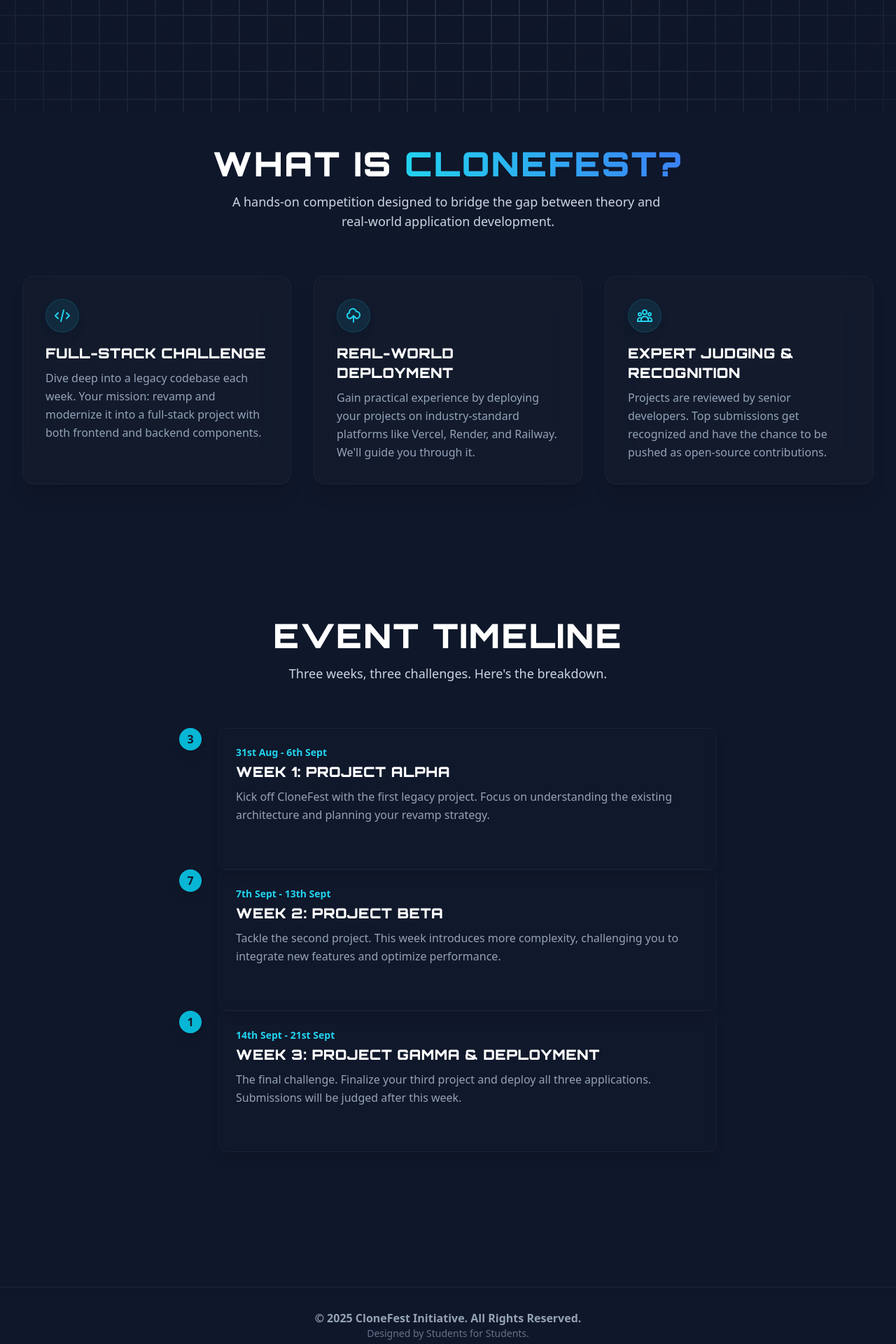
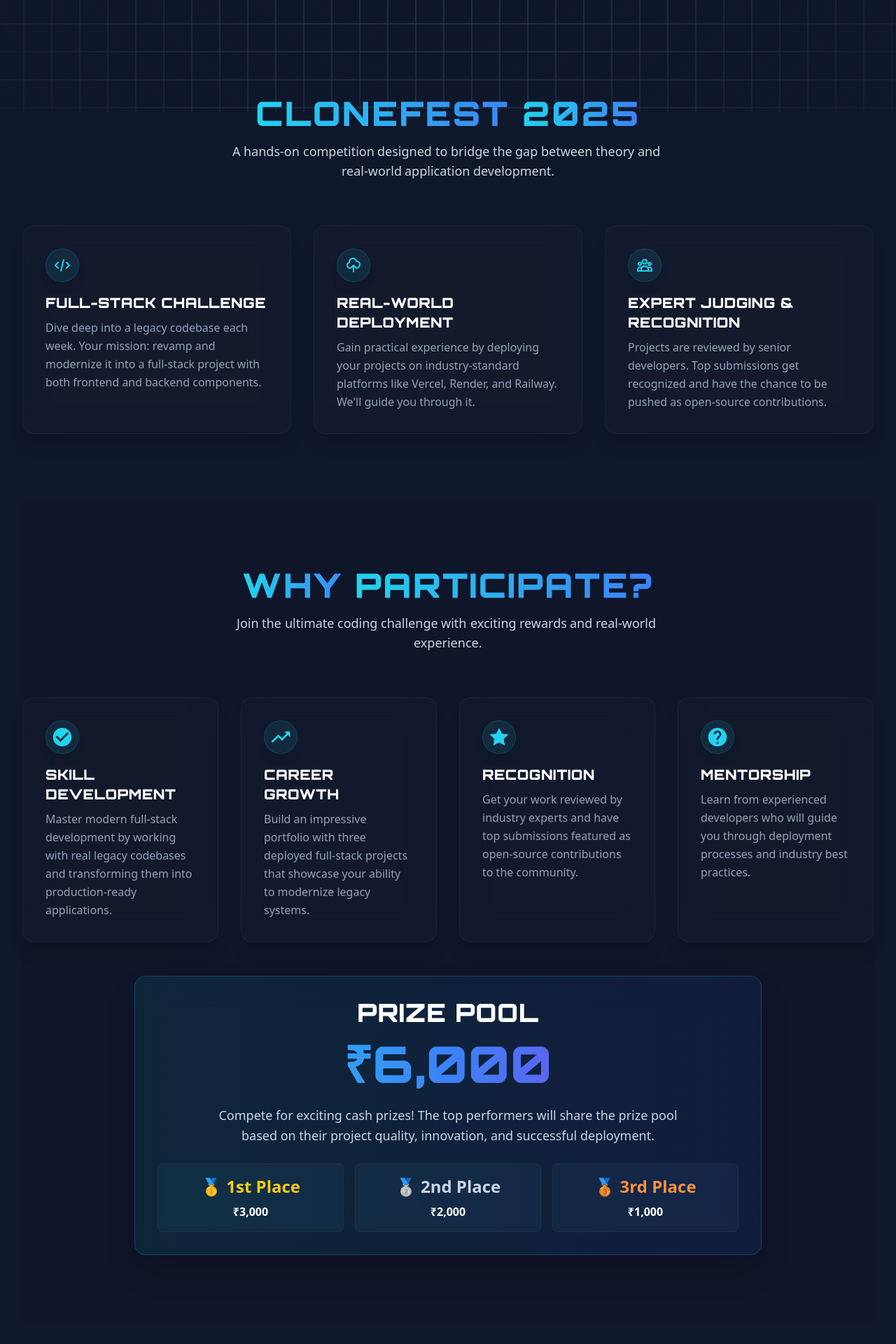
Before and after one commit to Lonecoder1109/CloneFest2025, a React (Vite) app: page / in a window 1280 px wide. Shown: the part 640-2560 px from the top of the page at 70% size. Built offline with nearby package versions, Linux system fonts and the light colour scheme.

Commit message:
temp updates

```diff
--- a/App.tsx
+++ b/App.tsx
@@ -1,7 +1,7 @@
 import React, { useState } from 'react';
 import { Header } from './components/Header';
 import { Hero } from './components/Hero';
-import { About } from './components/About';
+import { About, WhyParticipate } from './components/About';
 import { Timeline } from './components/Timeline';
 import { Footer } from './components/Footer';
 import { Auth } from './components/Auth';
@@ -28,6 +28,7 @@ const App: React.FC = () => {
           <main className="relative z-10 container mx-auto px-6 md:px-8 pt-20">
             <Hero onNavigateToAuth={handleNavigateToAuth} />
             <About />
+            <WhyParticipate />
             <Timeline />
           </main>
           <Footer />
--- a/components/About.tsx
+++ b/components/About.tsx
@@ -23,11 +23,11 @@ export const About: React.FC = () => {
         <section id="about" className="py-24">
             <div className="text-center mb-16">
                 <BlurText
-                    text="What is CloneFest?"
+                    text="CloneFest 2025"
                     delay={150}
                     animateBy="words"
                     direction="top"
-                    gradientWords={["CloneFest"]}
+                    gradientWords={["CloneFest", "2025"]}
                     className="font-orbitron text-4xl md:text-5xl font-bold text-white uppercase tracking-wider"
                 />
                 <div className="mt-4">
@@ -60,3 +60,84 @@ export const About: React.FC = () => {
         </section>
     );
 }
+
+// Why Participate Section Component
+export const WhyParticipate: React.FC = () => {
+    return (
+        <section id="why-participate" className="py-24 bg-slate-900/20">
+            <div className="text-center mb-16">
+                <BlurText
+                    text="Why Participate?"
+                    delay={150}
+                    animateBy="words"
+                    direction="top"
+                    gradientWords={["Why", "Participate"]}
+                    className="font-orbitron text-4xl md:text-5xl font-bold text-white uppercase tracking-wider"
+                />
+                <div className="mt-4">
+                    <BlurText
+                        text="Join the ultimate coding challenge with exciting rewards and real-world experience."
+                        delay={100}
+                        animateBy="words"
+                        direction="top"
+                        className="max-w-2xl mx-auto text-lg text-slate-300"
+                    />
+                </div>
+            </div>
+
+            <div className="grid grid-cols-1 md:grid-cols-2 lg:grid-cols-4 gap-8 mb-12">
+                <FeatureCard
+                    icon={<svg className="w-8 h-8" fill="currentColor" viewBox="0 0 24 24"><path d="M12 2C6.48 2 2 6.48 2 12s4.48 10 10 10 10-4.48 10-10S17.52 2 12 2zm-2 15l-5-5 1.41-1.41L10 14.17l7.59-7.59L19 8l-9 9z"/></svg>}
+                    title="Skill Development"
+                    description="Master modern full-stack development by working with real legacy codebases and transforming them into production-ready applications."
+                />
+                <FeatureCard
+                    icon={<svg className="w-8 h-8" fill="currentColor" viewBox="0 0 24 24"><path d="M16 6l2.29 2.29-4.88 4.88-4-4L2 16.59 3.41 18l6-6 4 4 6.3-6.29L22 12V6z"/></svg>}
+                    title="Career Growth"
+                    description="Build an impressive portfolio with three deployed full-stack projects that showcase your ability to modernize legacy systems."
+                />
+                <FeatureCard
+                    icon={<svg className="w-8 h-8" fill="currentColor" viewBox="0 0 24 24"><path d="M12 2l3.09 6.26L22 9.27l-5 4.87 1.18 6.88L12 17.77l-6.18 3.25L7 14.14 2 9.27l6.91-1.01L12 2z"/></svg>}
+                    title="Recognition"
+                    description="Get your work reviewed by industry experts and have top submissions featured as open-source contributions to the community."
+                />
+                <FeatureCard
+                    icon={<svg className="w-8 h-8" fill="currentColor" viewBox="0 0 24 24"><path d="M12 2C6.48 2 2 6.48 2 12s4.48 10 10 10 10-4.48 10-10S17.52 2 12 2zm1 17h-2v-2h2v2zm2.07-7.75l-.9.92C13.45 12.9 13 13.5 13 15h-2v-.5c0-1.1.45-2.1 1.17-2.83l1.24-1.26c.37-.36.59-.86.59-1.41 0-1.1-.9-2-2-2s-2 .9-2 2H8c0-2.21 1.79-4 4-4s4 1.79 4 4c0 .88-.36 1.68-.93 2.25z"/></svg>}
+                    title="Mentorship"
+                    description="Learn from experienced developers who will guide you through deployment processes and industry best practices."
+                />
+            </div>
+
+            {/* Prize Pool Section */}
+            <div className="max-w-4xl mx-auto">
+                <div className="bg-gradient-to-r from-cyan-500/10 to-blue-600/10 backdrop-blur-xl border border-cyan-400/20 rounded-2xl p-8 text-center shadow-2xl">
+                    <div className="mb-6">
+                        <h3 className="font-orbitron text-3xl md:text-4xl font-bold text-white mb-4 uppercase tracking-wide">
+                            Prize Pool
+                        </h3>
+                        <div className="text-6xl md:text-7xl font-black text-transparent bg-clip-text bg-gradient-to-r from-cyan-400 via-blue-500 to-purple-600 font-orbitron">
+                            ₹6,000
+                        </div>
+                    </div>
+                    <p className="font-inter text-lg text-slate-300 leading-relaxed max-w-2xl mx-auto">
+                        Compete for exciting cash prizes! The top performers will share the prize pool based on their project quality, innovation, and successful deployment.
+                    </p>
+                    <div className="mt-6 grid grid-cols-1 md:grid-cols-3 gap-4 text-center">
+                        <div className="bg-slate-800/30 backdrop-blur-sm border border-slate-700/40 rounded-lg p-4">
+                            <div className="text-yellow-400 text-2xl font-bold">🥇 1st Place</div>
+                            <div className="text-white font-semibold mt-2">₹3,000</div>
+                        </div>
+                        <div className="bg-slate-800/30 backdrop-blur-sm border border-slate-700/40 rounded-lg p-4">
+                            <div className="text-slate-300 text-2xl font-bold">🥈 2nd Place</div>
+                            <div className="text-white font-semibold mt-2">₹2,000</div>
+                        </div>
+                        <div className="bg-slate-800/30 backdrop-blur-sm border border-slate-700/40 rounded-lg p-4">
+                            <div className="text-orange-400 text-2xl font-bold">🥉 3rd Place</div>
+                            <div className="text-white font-semibold mt-2">₹1,000</div>
+                        </div>
+                    </div>
+                </div>
+            </div>
+        </section>
+    );
+}
--- a/components/Hero.tsx
+++ b/components/Hero.tsx
@@ -10,19 +10,11 @@ export const Hero: React.FC<HeroProps> = ({ onNavigateToAuth }) => {
   return (
     <section className="relative z-10 py-32 md:py-48 text-center">
       <BlurText
-        text="Revamp Legacy."
+        text="CloneFest 2025"
         delay={250}
         animateBy="words"
         direction="top"
-        gradientWords={["Build", "Future"]}
-        className="font-orbitron text-4xl md:text-6xl lg:text-7xl font-black uppercase tracking-tight text-white leading-tight"
-      />
-      <BlurText
-        text="Build the Future."
-        delay={250}
-        animateBy="words"
-        direction="top"
-        gradientWords={["Build", "Future"]}
+        gradientWords={["CloneFest", "2025"]}
         className="font-orbitron text-4xl md:text-6xl lg:text-7xl font-black uppercase tracking-tight text-white leading-tight"
       />
       <ScrambledText
--- a/components/Timeline.tsx
+++ b/components/Timeline.tsx
@@ -4,14 +4,15 @@ interface TimelineItemProps {
     date: string;
     title: string;
     description: string;
+    number: number;
     isLast?: boolean;
 }
 
-const TimelineItem: React.FC<TimelineItemProps> = ({ date, title, description, isLast = false }) => (
+const TimelineItem: React.FC<TimelineItemProps> = ({ date, title, description, number, isLast = false }) => (
     <div className="relative flex items-start">
         <div className="flex flex-col items-center mr-6">
             <div className="flex-shrink-0 w-8 h-8 rounded-full bg-cyan-500 backdrop-blur-sm border border-cyan-400/20 shadow-lg flex items-center justify-center text-slate-900 font-bold">
-                {date.split(' ')[0][0]}
+                {number}
             </div>
             {!isLast && <div className="w-px h-full bg-gradient-to-b from-slate-700 to-transparent mt-2"></div>}
         </div>
@@ -34,16 +35,25 @@ export const Timeline: React.FC = () => {
             </div>
             <div className="max-w-3xl mx-auto">
                 <TimelineItem
+                    number={1}
+                    date="Registration Ends: 21st Aug"
+                    title="Registration Deadline"
+                    description="Final deadline to register for CloneFest 2025. Make sure you've signed up and are ready for the challenge ahead."
+                />
+                <TimelineItem
+                    number={2}
                     date="31st Aug - 6th Sept"
                     title="Week 1: Project Alpha"
                     description="Kick off CloneFest with the first legacy project. Focus on understanding the existing architecture and planning your revamp strategy."
                 />
                 <TimelineItem
+                    number={3}
                     date="7th Sept - 13th Sept"
                     title="Week 2: Project Beta"
                     description="Tackle the second project. This week introduces more complexity, challenging you to integrate new features and optimize performance."
                 />
                 <TimelineItem
+                    number={4}
                     date="14th Sept - 21st Sept"
                     title="Week 3: Project Gamma & Deployment"
                     description="The final challenge. Finalize your third project and deploy all three applications. Submissions will be judged after this week."
```
Also changed, not shown: components/CountUp.tsx (added, +124 -0 lines), components/ScrambledText.css (+11 -0 lines), components/icons/RVCE_Logo_With_Text.png (added), 1 other file (tests, documents, lock files or other folders).
